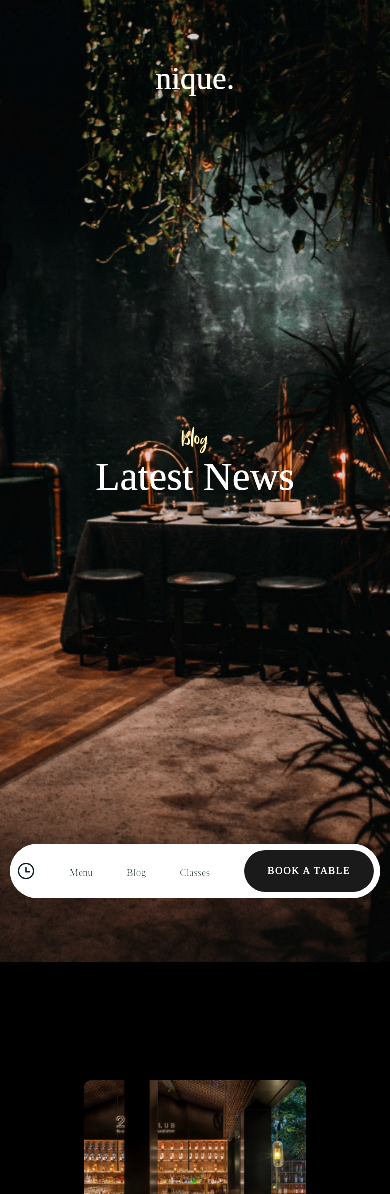
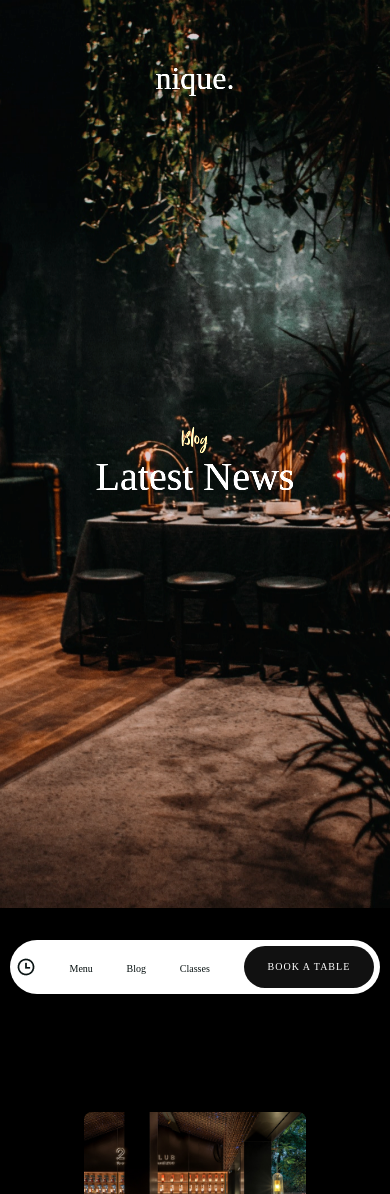
Before and after one commit to Fumbi1/Restaurant_App, a Next.js app: page /blog in a window 390 px wide. Shown: the top 1194 px of the page. Built offline with nearby package versions, Linux system fonts and the light colour scheme; a web font is replaced by a local one.

Commit message:
Updated Navigation

```diff
--- a/src/app/blog/blog.css
+++ b/src/app/blog/blog.css
@@ -89,7 +89,7 @@ img {
   color: #fff;
 }
 
-.options {
+.optionss {
   width: 65%;
   margin-inline: auto;
   display: flex;
@@ -101,6 +101,10 @@ img {
   border-radius: 6.25rem;
   padding: 0.375rem;
   position: relative;
+}
+
+.optionsalt{
+  display: none;
 }
 
 .option_tn {
@@ -300,7 +304,7 @@ img {
 }
 
 @media (max-width: 1270px) {
-  .options {
+  .optionss {
     width: 95%;
     margin-inline: auto;
     display: flex;
@@ -369,6 +373,29 @@ img {
     flex-direction: column;
   }
 
+  .optionss{
+    display: none !important;
+  }
+
+  .optionsalt {
+    margin-top: 2rem;
+    width: 95%;
+    margin-inline: auto;
+    display: flex;
+    flex-direction: row;
+    background-color: #fff;
+    justify-content: space-between;
+    align-items: center;
+    border: none;
+    border-radius: 6.25rem;
+    padding: 0.375rem;
+    position: sticky;
+    top: 1.25vh;
+    z-index: 2;
+    height: fit-content;
+
+  }
+
   .menu_left3 {
     padding-block: 4rem;
     width: 100%;
--- a/src/app/blog/page.js
+++ b/src/app/blog/page.js
@@ -58,7 +58,7 @@ const Log = () => {
                 </p>
             </div>
 
-            <div className="options">
+            <div className="optionss">
                 <div className="option_tn">
                 <Link href="/">
                     <img className="clock" src="/clock.png" alt="" />
@@ -103,6 +103,52 @@ const Log = () => {
                 </div>
                 </div>
             </div>
+        </div>
+
+        <div className="optionsalt">
+          <div className="option_tn">
+            <Link href="/">
+              <img className="clock" src="/clock.png" alt="" />
+            </Link>
+          </div>
+
+          <div className="option_tn">
+            <Link className="options_text" href="/menu">
+              Menu
+            </Link>
+          </div>
+
+          <div className="option_tn">
+            <Link className="options_text" href="/blog">
+              Blog
+            </Link>
+          </div>
+
+          <div className="option_tn">
+            <Link className="options_text" href="">
+              Classes
+            </Link>
+          </div>
+
+          <div className="option_tn2" onClick={Change}>
+            <p className="option_text2">BOOK A TABLE</p>
+          </div>
+
+          <div className={classPd ? "option_hover" : "option_hover2"}>
+            <p className="opening">Opening Hours</p>
+            <div className="hover_div">
+              <p>Mon</p>
+              <p>closed</p>
+            </div>
+            <div className="hover_div">
+              <p>Tue - Fri</p>
+              <p>4pm - 8pm</p>
+            </div>
+            <div className="hover_div">
+              <p>Sat- Sun</p>
+              <p>5pm - 11pm</p>
+            </div>
+          </div>
         </div>
 
         <div className="blog_right">
--- a/src/app/layout.js
+++ b/src/app/layout.js
@@ -1,7 +1,7 @@
 
 export const metadata = {
-  title: 'Create Next App',
-  description: 'Generated by create next app',
+  title: 'Restaurant',
+  description: 'We make the best meals and give the best services',
   name: 'viewport',
   content: 'width=device-width, initial-scale=1.0, maximum-scale=1.0, user-scalable=0',
 }
--- a/src/app/menu/[reservation]/reservation.css
+++ b/src/app/menu/[reservation]/reservation.css
@@ -1,5 +1,4 @@
 @import url("https://fonts.cdnfonts.com/css/chillax");
-
 
 * {
   margin: 0;
@@ -90,7 +89,7 @@ img {
   color: #fff;
 }
 
-.options {
+.optionsaa {
   width: 65%;
   margin-inline: auto;
   display: flex;
@@ -102,6 +101,10 @@ img {
   border-radius: 6.25rem;
   padding: 0.375rem;
   position: relative;
+}
+
+.optionsaltt {
+  display: none;
 }
 
 .option_tn {
@@ -293,7 +296,7 @@ button {
 }
 
 @media (max-width: 1270px) {
-  .options {
+  .optionsaa {
     width: 95%;
     margin-inline: auto;
     display: flex;
@@ -330,7 +333,7 @@ button {
     flex-direction: column;
   }
 
-  .menu_left2{
+  .menu_left2 {
     padding-block: 4rem;
     width: 100%;
     height: fit-content;
@@ -342,9 +345,31 @@ button {
     filter: brightness(150%);
   }
 
+  .optionsaa {
+    display: none !important;
+  }
+
+  .optionsaltt {
+    margin-top: 2rem;
+    width: 95%;
+    margin-inline: auto;
+    display: flex;
+    flex-direction: row;
+    background-color: #fff;
+    justify-content: space-between;
+    align-items: center;
+    border: none;
+    border-radius: 6.25rem;
+    padding: 0.375rem;
+    position: sticky;
+    top: 1.25vh;
+    z-index: 2;
+    height: fit-content;
+  }
+
   .form_left {
     width: 100%;
-    height: fit-content;
+    height: 100%;
     overflow-y: clip;
   }
 }
--- a/src/app/menu/menu.css
+++ b/src/app/menu/menu.css
@@ -93,7 +93,7 @@ img {
   color: #fff;
 }
 
-.options {
+.optionsa {
   width: 65%;
   margin-inline: auto;
   display: flex;
@@ -105,6 +105,10 @@ img {
   border-radius: 6.25rem;
   padding: 0.375rem;
   position: relative;
+}
+
+.optionsalt{
+  display: none;
 }
 
 .option_tn {
@@ -270,7 +274,7 @@ img {
 
 .meal_desc {
   font-family: Chillax;
-  color: #FFF;
+  color: #fff;
   font-size: clamp(0.575rem, -0.4103rem + 2.3529vw, 0.825rem);
   font-style: normal;
   font-weight: 400;
@@ -280,7 +284,7 @@ img {
 
 .meal_price {
   font-family: Chillax;
-  color: #FFF;
+  color: #fff;
   font-size: clamp(0.75rem, -0.2353rem + 2.3529vw, 1rem);
   font-style: normal;
   font-weight: 400;
@@ -299,7 +303,7 @@ img {
   padding-right: 0.5rem;
 }
 
-.links{
+.links {
   text-decoration: none;
 }
 
@@ -345,7 +349,7 @@ img {
 }
 
 @media (max-width: 1270px) {
-  .options {
+  .optionsa {
     width: 95%;
     margin-inline: auto;
     display: flex;
@@ -399,9 +403,46 @@ img {
     background-position: top;
     background-repeat: no-repeat;
     background-attachment: local;
-    height: fit-content;
+    height: 100%;
     overflow-y: clip;
     filter: brightness(150%);
+  }
+
+  .optionsa{
+    display: none !important;
+  }
+
+  .optionsalt {
+    margin-top: 2rem;
+    width: 95%;
+    margin-inline: auto;
+    display: flex;
+    flex-direction: row;
+    background-color: #fff;
+    justify-content: space-between;
+    align-items: center;
+    border: none;
+    border-radius: 6.25rem;
+    padding: 0.375rem;
+    position: sticky;
+    top: 1.25vh;
+    z-index: 2;
+    height: fit-content;
+
+  }
+
+  .option_hover2 {
+    position: absolute;
+    width: 40%;
+    height: fit-content;
+    padding: 1rem 1.5rem;
+    border-radius: 0.625rem;
+    background: #fff;
+    display: flex;
+    flex-direction: column;
+    gap: 0.5rem;
+    right: 0;
+    top: 130%;
   }
 
   .menu_right {
@@ -409,5 +450,4 @@ img {
     height: 100%;
     overflow-y: clip;
   }
-
 }
```
Also changed, not shown: src/app/menu/[reservation]/page.js (+55 -4 lines), src/app/menu/page.js (+48 -4 lines).
